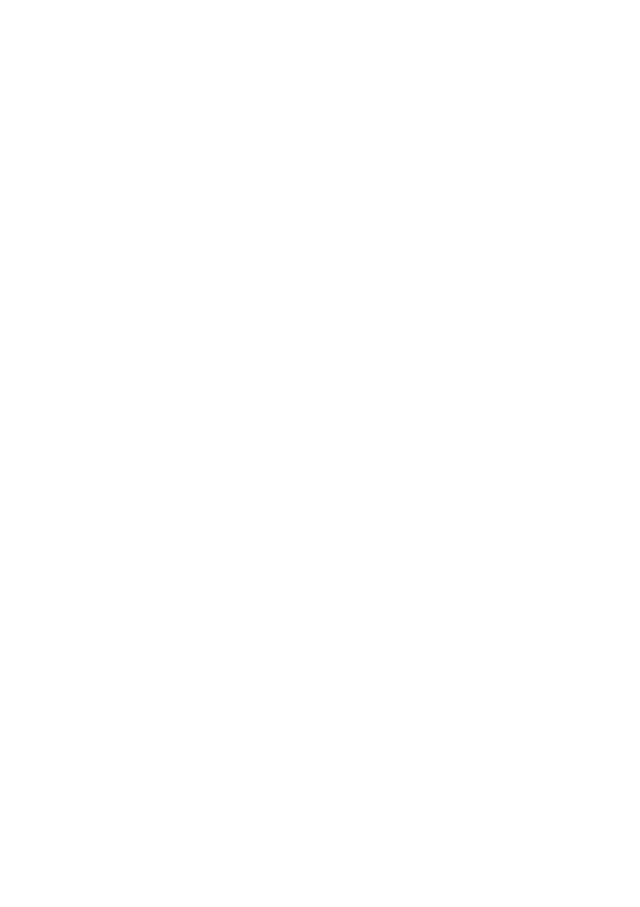
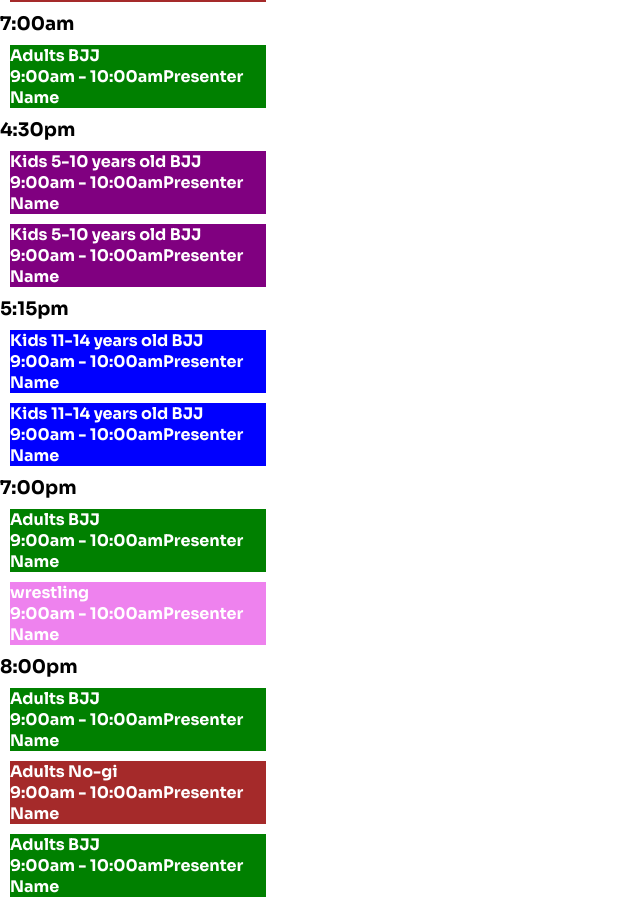
Before and after one commit to Petemc121/silverbacks-mma, a React (Create React App) app: page /schedule in a window 1280 px wide. Shown: the part 967-1874 px from the top of the page, without its empty margins (0-640 px from the left). Before the commit the page ends 800 px from the top, so only its background shows below. Built offline with nearby package versions, Linux system fonts and the light colour scheme.

Commit message:
added html frame for schedule grid

```diff
--- a/src/App.css
+++ b/src/App.css
@@ -678,6 +678,7 @@ p {
   height: 100vh;
   width: 100vw;
   z-index: 3;
+  transition: all 0.5s;
 }
 
 #gallerySlideImageBackground {
@@ -688,3 +689,36 @@ p {
   background-color: black;
   z-index: -1;
 }
+
+/* Schedule  */
+
+#schedule {
+  display: grid;
+  grid-template-rows: repeat(8, 1fr);
+}
+
+.session {
+  color: white;
+  width: 20%;
+  margin: 10px 10px;
+}
+
+.nogi {
+  background-color: brown;
+}
+
+.gi {
+  background-color: green;
+}
+
+.kids {
+  background-color: purple;
+}
+
+.teens {
+  background-color: blue;
+}
+
+.wrestling {
+  background-color: violet;
+}
--- a/src/pages/Schedule.tsx
+++ b/src/pages/Schedule.tsx
@@ -25,6 +25,81 @@ export default function Schedule() {
           <HeroImage slidePosition={"1"} heroImage={imgProps} />
         </div>
       </div>
+      <div id="scheduleContainer">
+        <div className="schedule">
+          <h3 className="time-slot">6:30am</h3>
+          <div className="session nogi">
+            <h4 className="session-title">Adults No-gi</h4>
+            <span className="session-time">8:00am - 9:00am</span>
+            <span className="session-presenter">Presenter Name</span>
+          </div>
+          <div className="session nogi">
+            <h4 className="session-title">Adults No-gi</h4>
+            <span className="session-time">8:00am - 9:00am</span>
+            <span className="session-presenter">Presenter Name</span>
+          </div>
+
+          <h3 className="time-slot">7:00am</h3>
+          <div className="session gi ">
+            <h4 className="session-title">Adults BJJ</h4>
+            <span className="session-time">9:00am - 10:00am</span>
+            <span className="session-presenter">Presenter Name</span>
+          </div>
+
+          <h3 className="time-slot">4:30pm</h3>
+          <div className="session kids ">
+            <h4 className="session-title">Kids 5-10 years old BJJ</h4>
+            <span className="session-time">9:00am - 10:00am</span>
+            <span className="session-presenter">Presenter Name</span>
+          </div>
+          <div className="session kids ">
+            <h4 className="session-title">Kids 5-10 years old BJJ</h4>
+            <span className="session-time">9:00am - 10:00am</span>
+            <span className="session-presenter">Presenter Name</span>
+          </div>
+
+          <h3 className="time-slot">5:15pm</h3>
+          <div className="session teens ">
+            <h4 className="session-title">Kids 11-14 years old BJJ</h4>
+            <span className="session-time">9:00am - 10:00am</span>
+            <span className="session-presenter">Presenter Name</span>
+          </div>
+          <div className="session teens ">
+            <h4 className="session-title">Kids 11-14 years old BJJ</h4>
+            <span className="session-time">9:00am - 10:00am</span>
+            <span className="session-presenter">Presenter Name</span>
+          </div>
+
+          <h3 className="time-slot">7:00pm</h3>
+          <div className="session gi ">
+            <h4 className="session-title">Adults BJJ</h4>
+            <span className="session-time">9:00am - 10:00am</span>
+            <span className="session-presenter">Presenter Name</span>
+          </div>
+          <div className="session wrestling ">
+            <h4 className="session-title">wrestling</h4>
+            <span className="session-time">9:00am - 10:00am</span>
+            <span className="session-presenter">Presenter Name</span>
+          </div>
+
+          <h3 className="time-slot">8:00pm</h3>
+          <div className="session gi ">
+            <h4 className="session-title">Adults BJJ</h4>
+            <span className="session-time">9:00am - 10:00am</span>
+            <span className="session-presenter">Presenter Name</span>
+          </div>
+          <div className="session nogi ">
+            <h4 className="session-title">Adults No-gi</h4>
+            <span className="session-time">9:00am - 10:00am</span>
+            <span className="session-presenter">Presenter Name</span>
+          </div>
+          <div className="session gi ">
+            <h4 className="session-title">Adults BJJ</h4>
+            <span className="session-time">9:00am - 10:00am</span>
+            <span className="session-presenter">Presenter Name</span>
+          </div>
+        </div>
+      </div>
     </div>
   );
 }
```
